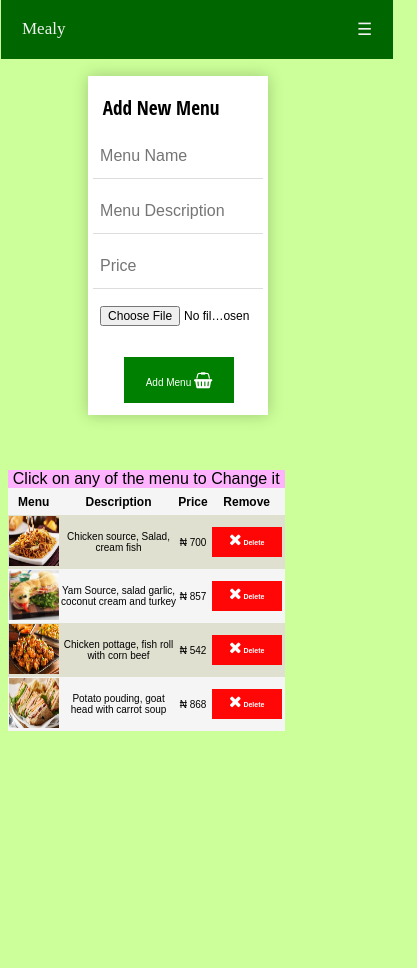
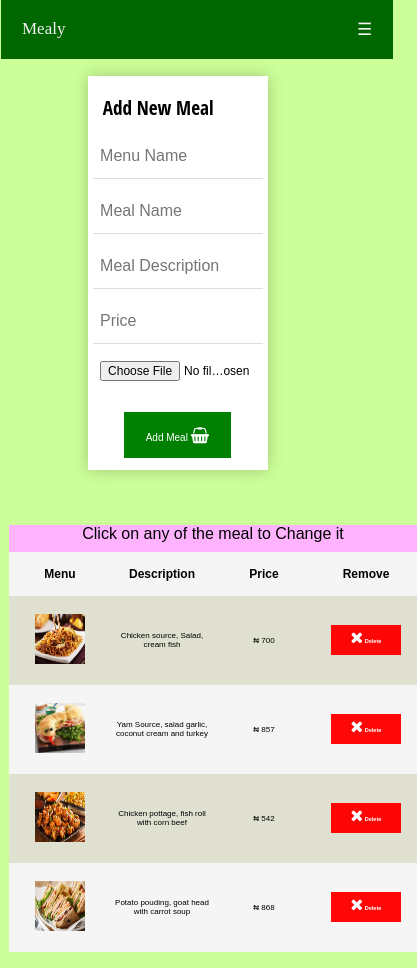
Before and after one commit to cwizard2011/book-a-meal, a plain HTML site: page UI/pages/admin/adminDashboard.html in a window 390 px wide. Shown: the whole page, 417 px wide, since content can reach past the window. Before the commit the page ends 844 px from the top, so only its background shows below. Drawn offline with Linux system fonts and the light colour scheme; a web font is replaced by a local one.

Commit message:
fixed bugs in tables

```diff
--- a/UI/css/admin/dashboard.css
+++ b/UI/css/admin/dashboard.css
@@ -16,6 +16,11 @@
 }
 .dashboard-background {
     background: #ccff99
+}
+.admin-dash {
+    display: flex;
+    flex-direction: row;
+    justify-content: space-evenly;
 }
 .del-btn {
     background: rgba(255, 0, 0, 0.973);
@@ -62,11 +67,12 @@
 }
 .table-cap {
     font-size: 1.2em;
-    padding-bottom: 2px auto;
+    padding-bottom: 2%;
 }
 .tablediv{
     margin-bottom: 5%;
-    margin-top: 8%;
+    margin-top: 5%;
+    min-width: 400px;
 }
 #add-btn {
     background: #008000;
@@ -84,7 +90,6 @@
 #menu-form {
     background: white;
     margin-bottom: 10%;
-    margin-left: 30%;
     margin-top: 5%;
 
 
@@ -150,6 +155,10 @@
         margin-left:30%;
         margin-top: 5%;
     }
+    .admin-dash {
+        display: flex;
+        flex-direction: column;
+    }
 
 }
     @media only screen and (min-width: 568px)
--- a/UI/css/customerdashboard.css
+++ b/UI/css/customerdashboard.css
@@ -22,7 +22,8 @@
     cursor: pointer;
     font: 1.5em bold;
     transition: all 0.5s;
-    padding: 15px;
+    padding-left: 7%;
+    padding-right: 7%;
     height: 45px
 }
 .back-btn:hover{
@@ -39,6 +40,7 @@
     margin-right: 5%;
     margin-top: 0 auto;
     padding-bottom: 10%;
+    padding-top: 10%;
     width: 430px;
 }
 .confirm-btn{
@@ -47,7 +49,7 @@
     color: white;
     cursor: pointer;
     font: 1.5em bold;
-    padding: 5px;
+    padding: 3%;
     height: 45px;
 }
 .confirm-btn:hover{
@@ -107,13 +109,15 @@
     border-radius: 20px;
     margin-top: 10%;
     padding: 5%;
-    margin-bottom: 5%
+    margin-bottom: 5%;
+    min-height: 500px;
 }
 
 table {
     border-collapse: collapse;
     font-family: arial, sans-serif;
     width: 70%;
+    min-height: 400px;
     margin-left: 1%;
     background: whitesmoke;
 }
@@ -125,7 +129,8 @@ td {
     text-align: center;
 }
 th {
-    padding: 8px;
+    padding: 3px;
+    min-width: 100px;
     text-align: center;
     height: 25px;
 }
@@ -177,9 +182,10 @@ and (max-width: 500px) {
         font-size: 12px
     }
     td {
-        font-size: 10px;
+        font-size: 8px;
         height: 50px;
         padding: 1px;
+        max-width: 1px;
     }
     th {
         padding: 1px;
--- a/UI/css/style.css
+++ b/UI/css/style.css
@@ -31,8 +31,10 @@ body {
     background-color: white;
     width: 600px;
     margin-bottom: 50px;
+    margin-top: 10%;
     margin-left: 50%;
     padding-bottom: 5%;
+    opacity: 0.92;
 }
 .container{
     display: flex;
@@ -65,6 +67,7 @@ body {
     font-size: 1.5em;
     text-align: center;
     color: black;
+    padding: 1%;
 }
 .sections>h1 {
     font-size: 2em;
@@ -108,7 +111,7 @@ body {
     right: 0;
   }
 .signup-btn {
-    background: #53ff1a;
+    background: green;
     border-radius: 4px;
     color: white;
     cursor: pointer;
@@ -137,6 +140,7 @@ body {
 
   .signup-btn:hover span {
     padding-right: 25px;
+    color: #53ff1a
   }
 
   .signup-btn:hover span:after {
--- a/UI/pages/admin/adminDashboard.html
+++ b/UI/pages/admin/adminDashboard.html
@@ -27,19 +27,21 @@
             </div>
         </div>
         <div class= "container">
+            <div class="admin-dash">
                     <div id="menu-form" class="form-style-8">
                             <form>
-                    <h1>Add New Menu</h1>
+                                <h1>Add New Meal</h1>
                                 <input id="menu" type="text" placeholder="Menu Name" />
-                    <input id="menu" type="text" placeholder="Menu Description" />
+                                <input id="menu" type="text" placeholder="Meal Name" />
+                                <input id="menu" type="text" placeholder="Meal Description" />
                                 <input id="price" type="number" placeholder="Price" />
                                 <input id="file" type="file" name="pics" accept="image/*" />
-                    <button id="add-btn">Add Menu <i style="font-size:16px" class="fa">&#xf291;</i></button>
+                                <button id="add-btn">Add Meal <i style="font-size:16px" class="fa">&#xf291;</i></button>
                             </form>
                         </div>
                         <div class="tablediv">
                             <table>
-                    <caption class="table-cap">Click on any of the menu to Change it</caption>
+                                <caption class="table-cap">Click on any of the meal to Change it</caption>
                                 <tr>
                                     <th>Menu</th>
                                     <th>Description</th>
@@ -72,6 +74,8 @@
                                 </tr>
                             </table>
                         </div>
+            </div>
+
 
         </div>
         <script src="../../js/nav.js"></script>
```
Also changed, not shown: UI/pages/confirmorder.html (+4 -4 lines). Lines whose indentation alone changed are shown as unchanged.
